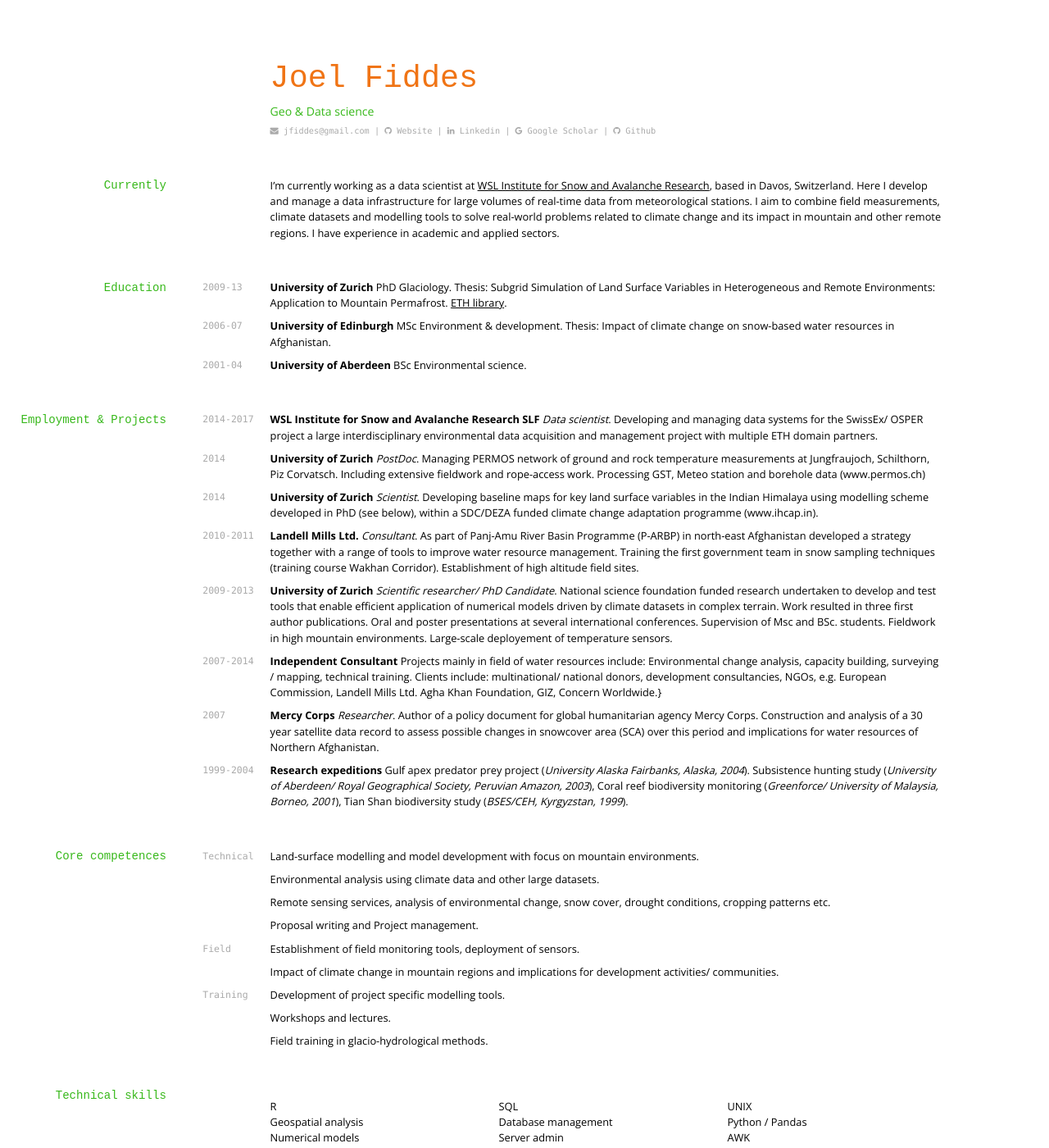
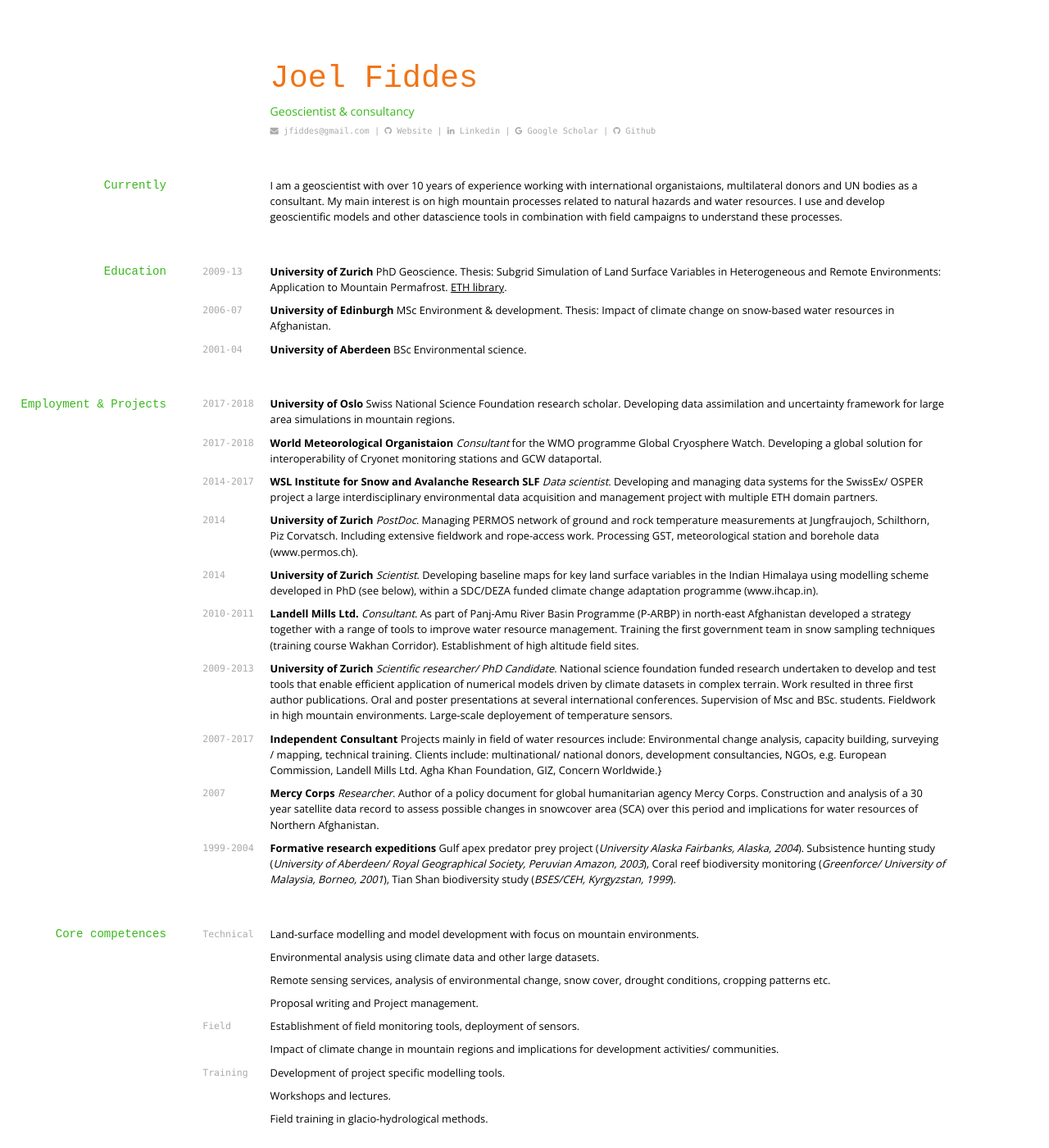
Before and after one commit to joelfiddes/joelfiddes.github.io, a Jekyll site: the page cv/index.html, which Jekyll copies as it is, in a window 1280 px wide and 1400 px high. Shown: the whole window at 82% size. Built offline with Jekyll 4.4.1, drawn with Linux system fonts in a browser that asks for light colours; nearby versions of some CDN libraries; some of the changed text lies outside the part shown.

Commit message:
auto-commit

```diff
--- a/cv/index.html
+++ b/cv/index.html
@@ -14,7 +14,7 @@
   <div id="main">
     <div id="content">
     <h1 id="joel-fiddes">Joel Fiddes</h1>
-<p>Geo &amp; Data science</p>
+<p>Geoscientist &amp; consultancy</p>
 
 <div id="webaddress">
 
@@ -31,12 +31,13 @@
 
 <h2 id="currently">Currently</h2>
 
-<p>I’m currently working as a data scientist at <a href="http://www.slf.ch/">WSL Institute for Snow and Avalanche Research</a>, based in Davos, Switzerland. Here I develop and manage a data infrastructure for large volumes of real-time data from meteorological stations. I aim to combine field measurements, climate datasets and modelling tools to solve real-world problems related to climate change and its impact in mountain and other remote regions. I have experience in academic and applied sectors.</p>
+<p>I am a geoscientist with over 10 years of experience working with international organistaions, multilateral donors and UN bodies as a consultant. My main interest is on high mountain processes related to natural hazards and water resources. I use and develop geoscientific models and other datascience tools in combination with field campaigns to understand these processes. <br />
+<!-- I'm currently working as a data scientist at [WSL Institute for Snow and Avalanche Research](http://www.slf.ch/), based in Davos, Switzerland. Here I develop and manage a data infrastructure for large volumes of real-time data from meteorological stations. I aim to combine field measurements, climate datasets and modelling tools to solve real-world problems related to climate change and its impact in mountain and other remote regions. I have experience in academic and applied sectors. --></p>
 
 <h2 id="education">Education</h2>
 
 <p><code class="highlighter-rouge">2009-13</code>
-<strong>University of Zurich</strong> PhD Glaciology. Thesis: Subgrid Simulation of Land Surface Variables in Heterogeneous and Remote Environments: Application to Mountain Permafrost. <a href="http://www.library.ethz.ch/primo_library/libweb/action/display.do?tabs=detailsTab&amp;ct=display&amp;fn=search&amp;doc=ebi01_prod010407703&amp;indx=7&amp;recIds=ebi01_prod010407703&amp;recIdxs=6&amp;elementId=6&amp;renderMode=poppedOut&amp;displayMode=full&amp;frbrVersion=2&amp;vid=DADS&amp;&amp;tab=default_tab&amp;dscnt=0&amp;vl(freeText0)=fiddes&amp;dstmp=1487752542274">ETH library</a>.</p>
+<strong>University of Zurich</strong> PhD Geoscience. Thesis: Subgrid Simulation of Land Surface Variables in Heterogeneous and Remote Environments: Application to Mountain Permafrost. <a href="http://www.library.ethz.ch/primo_library/libweb/action/display.do?tabs=detailsTab&amp;ct=display&amp;fn=search&amp;doc=ebi01_prod010407703&amp;indx=7&amp;recIds=ebi01_prod010407703&amp;recIdxs=6&amp;elementId=6&amp;renderMode=poppedOut&amp;displayMode=full&amp;frbrVersion=2&amp;vid=DADS&amp;&amp;tab=default_tab&amp;dscnt=0&amp;vl(freeText0)=fiddes&amp;dstmp=1487752542274">ETH library</a>.</p>
 
 <p><code class="highlighter-rouge">2006-07</code>
 <strong>University of Edinburgh</strong> MSc Environment &amp; development. Thesis: Impact of climate change on snow-based water resources in Afghanistan.</p>
@@ -46,11 +47,17 @@
 
 <h2 id="employment--projects">Employment &amp; Projects</h2>
 
+<p><code class="highlighter-rouge">2017-2018</code>
+<strong>University of Oslo</strong> Swiss National Science Foundation research scholar. Developing data assimilation and uncertainty framework for large area simulations in mountain regions.</p>
+
+<p><code class="highlighter-rouge">2017-2018</code>
+<strong>World Meteorological Organistaion</strong> <em>Consultant</em> for the WMO programme Global Cryosphere Watch. Developing a global solution for interoperability of Cryonet monitoring stations and GCW dataportal.</p>
+
 <p><code class="highlighter-rouge">2014-2017</code>
 <strong>WSL Institute for Snow and Avalanche Research SLF</strong> <em>Data scientist</em>. Developing and managing data systems for the SwissEx/ OSPER project a large interdisciplinary environmental data acquisition and management project with multiple ETH domain partners.</p>
 
 <p><code class="highlighter-rouge">2014</code>
-<strong>University of Zurich</strong> <em>PostDoc</em>. Managing PERMOS network of ground and rock temperature measurements at Jungfraujoch, Schilthorn, Piz Corvatsch. Including extensive fieldwork and rope-access work. Processing GST, Meteo station and borehole data (www.permos.ch)</p>
+<strong>University of Zurich</strong> <em>PostDoc</em>. Managing PERMOS network of ground and rock temperature measurements at Jungfraujoch, Schilthorn, Piz Corvatsch. Including extensive fieldwork and rope-access work. Processing GST, meteorological station and borehole data (www.permos.ch).</p>
 
 <p><code class="highlighter-rouge">2014</code>
 <strong>University of Zurich</strong> <em>Scientist</em>. Developing baseline maps for key land surface variables in the Indian Himalaya using modelling scheme developed in PhD (see below), within a SDC/DEZA funded climate change adaptation programme (www.ihcap.in).</p>
@@ -61,14 +68,14 @@
 <p><code class="highlighter-rouge">2009-2013</code>
 <strong>University of Zurich</strong> <em>Scientific researcher/ PhD Candidate</em>. National science foundation funded research undertaken to develop and test tools that enable efficient application of numerical models driven by climate datasets in complex terrain. Work resulted in three first author publications. Oral and poster presentations at several international conferences. Supervision of Msc and BSc. students. Fieldwork in high mountain environments. Large-scale deployement of temperature sensors.</p>
 
-<p><code class="highlighter-rouge">2007-2014</code>
+<p><code class="highlighter-rouge">2007-2017</code>
 <strong>Independent Consultant</strong> Projects mainly in field of water resources include: Environmental change analysis, capacity building, surveying / mapping, technical training. Clients include: multinational/ national donors, development consultancies, NGOs, e.g. European Commission, Landell Mills Ltd. Agha Khan Foundation, GIZ, Concern Worldwide.}</p>
 
 <p><code class="highlighter-rouge">2007</code>
 <strong>Mercy Corps</strong> <em>Researcher</em>. Author of a policy document for global humanitarian agency Mercy Corps. Construction and analysis of a 30 year satellite data record to assess possible changes in snowcover area (SCA) over this period and implications for water resources of Northern Afghanistan.</p>
 
 <p><code class="highlighter-rouge">1999-2004</code>
-<strong>Research expeditions</strong> Gulf apex predator prey project (<em>University Alaska Fairbanks, Alaska, 2004</em>). Subsistence hunting study (<em>University of Aberdeen/ Royal Geographical Society, Peruvian Amazon, 2003</em>), Coral reef biodiversity monitoring (<em>Greenforce/ University of Malaysia, Borneo, 2001</em>), Tian Shan biodiversity study (<em>BSES/CEH, Kyrgyzstan, 1999</em>).</p>
+<strong>Formative research expeditions</strong> Gulf apex predator prey project (<em>University Alaska Fairbanks, Alaska, 2004</em>). Subsistence hunting study (<em>University of Aberdeen/ Royal Geographical Society, Peruvian Amazon, 2003</em>), Coral reef biodiversity monitoring (<em>Greenforce/ University of Malaysia, Borneo, 2001</em>), Tian Shan biodiversity study (<em>BSES/CEH, Kyrgyzstan, 1999</em>).</p>
 
 <h2 id="core-competences">Core competences</h2>
 <p><code class="highlighter-rouge">Technical</code>
@@ -98,15 +105,15 @@ Development of project specific modelling tools.</p>
   <li>R</li>
   <li>Geospatial analysis</li>
   <li>Numerical models</li>
-  <li>Statistics</li>
+  <li>Remote sensing / image processing</li>
+  <li>Statistical analysis</li>
   <li>Large data processing</li>
-  <li>SQL</li>
+  <li>SQL / Postgres</li>
   <li>Database management</li>
   <li>Server admin</li>
-  <li>Cluster computing</li>
-  <li>Git</li>
-  <li>UNIX</li>
-  <li>Python / Pandas</li>
+  <li>Cluster/HPC computing</li>
+  <li>Linux</li>
+  <li>Python</li>
   <li>AWK</li>
   <li>Bash</li>
   <li>LaTeX</li>
@@ -171,6 +178,12 @@ TopoSAT: High resolution surface modelling of the Himalayan cryosphere with sate
 <p><code class="highlighter-rouge">2001</code>
 Prince of Wales Student Scholarship (Tuition fees)</p>
 
+<h2 id="professional-memberships">Professional memberships</h2>
+<ul>
+  <li>International Association of Cryospheric Sciences</li>
+  <li>European Geosciences Union</li>
+</ul>
+
 <h2 id="reviewer-for">Reviewer for</h2>
 
 <ul>
@@ -181,6 +194,7 @@ Prince of Wales Student Scholarship (Tuition fees)</p>
   <li>Geograhpica Helvetica</li>
   <li>Environmental Earth Sciences</li>
   <li>Annals of Glaciology</li>
+  <li>Journal of Geop</li>
 </ul>
 
 <h2 id="languages">Languages</h2>
```
